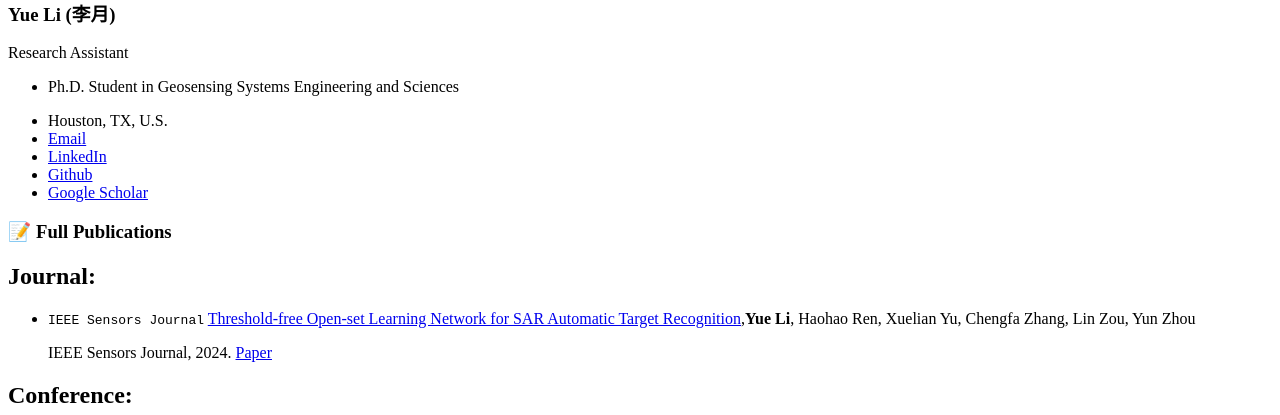
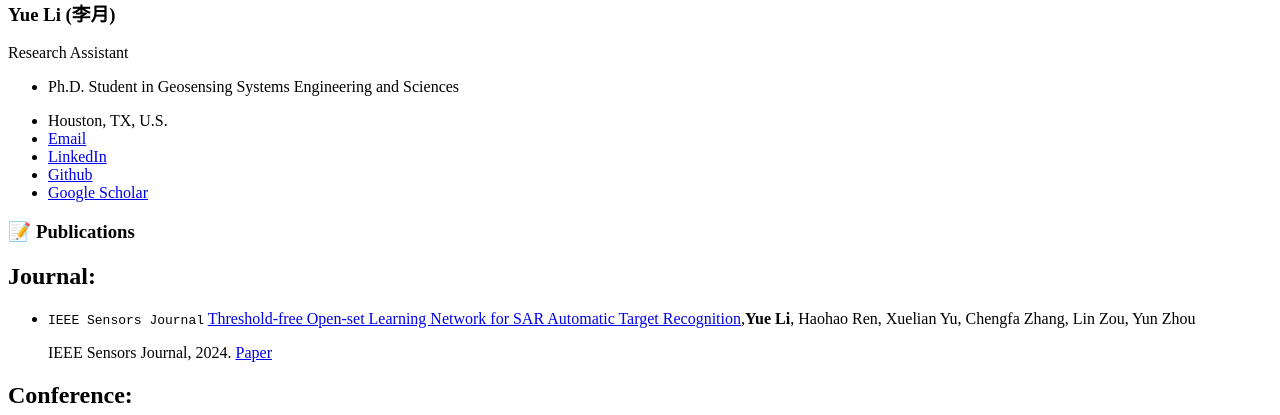
Before and after one commit to LunaLeeYue/LunaLeeYue.github.io, a Jekyll site: the page built from _pages/includes/pub.md, in a window 1280 px wide. Shown: the part 490-905 px from the top of the page. Built offline with Jekyll 4.4.1, drawn with Linux system fonts in a browser that asks for light colours; our own code applies the rules of GitHub Pages for plain Markdown files.

Commit message:
Update pub.md

```diff
--- a/_pages/includes/pub.md
+++ b/_pages/includes/pub.md
@@ -1,4 +1,4 @@
-# 📝 Full Publications
+# 📝 Publications
 
 ## Journal:
 
```
